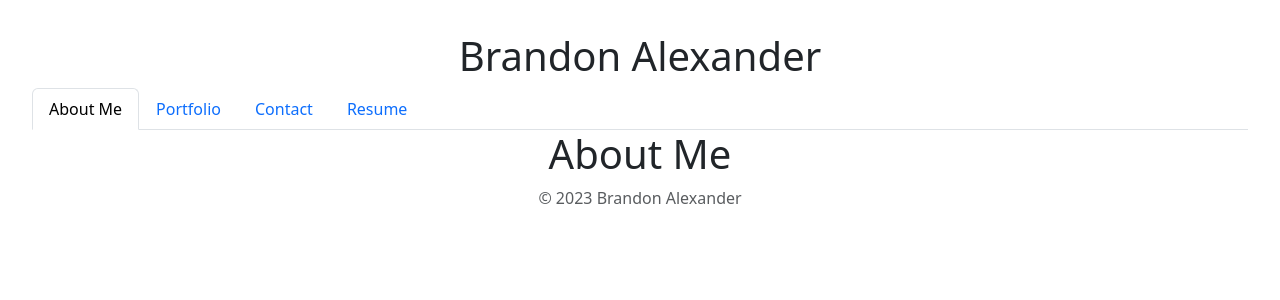
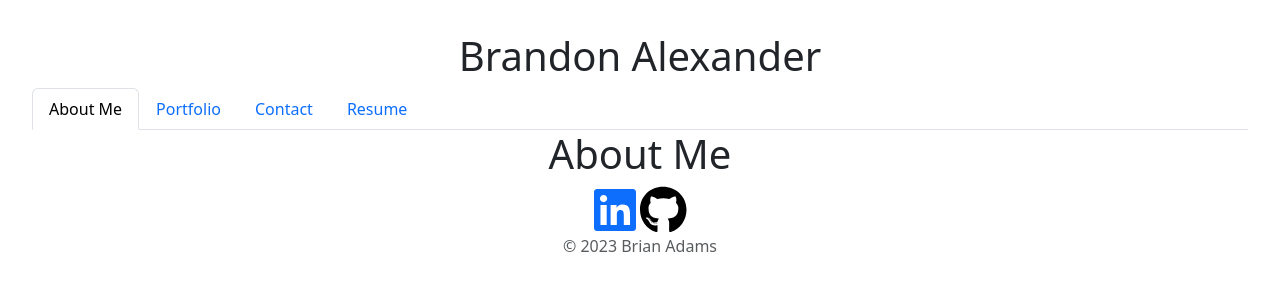
Before and after one commit to BDA2013/bdaReactPortfolio, a React (Vite) app: page / in a window 1280 px wide. Shown: the top 300 px of the page. Built offline with nearby package versions, Linux system fonts and the light colour scheme.

Commit message:
Added logos

```diff
--- a/package.json
+++ b/package.json
@@ -10,7 +10,13 @@
     "preview": "vite preview"
   },
   "dependencies": {
+    "@fortawesome/fontawesome-free": "^6.4.2",
+    "@fortawesome/fontawesome-svg-core": "^6.4.2",
+    "@fortawesome/free-brands-svg-icons": "^6.4.2",
+    "@fortawesome/free-solid-svg-icons": "^6.4.2",
+    "@fortawesome/react-fontawesome": "^0.2.0",
     "bootstrap": "^5.3.2",
+    "fortawesome": "^0.0.1-security",
     "react": "^18.2.0",
     "react-dom": "^18.2.0",
     "react-router-dom": "^6.16.0"
--- a/src/App.jsx
+++ b/src/App.jsx
@@ -2,6 +2,9 @@ import './App.css'
 import { Outlet } from 'react-router-dom'
 import Header from './components/Header'
 import Footer from './components/Footer'
+import initFontAwesome from './utils/initFontAwesome'
+
+initFontAwesome();
 
 function App() {
   return (
--- a/src/components/Footer.jsx
+++ b/src/components/Footer.jsx
@@ -1,10 +1,23 @@
+import { FontAwesomeIcon } from '@fortawesome/react-fontawesome'
+
 const currentYear = new Date().getFullYear();
+
+const LinkedInIcon = <FontAwesomeIcon icon={["fab", "linkedin"]} size='3x' />
+const linkedInUrl = "https://www.linkedin.com/in/bda2013";
+
+const gitHubIcon = <FontAwesomeIcon icon={['fab', 'github']} size='3x' color='black'/>
+const gitHubUrl = "https://github.com/BDA2013";
 
 export default function Footer() {
     return (
         <footer className="footer">
             <div className="container">
-                <span className="text-muted">© {currentYear} Brandon Alexander</span>
+            <a href={linkedInUrl} target="_blank" rel="noreferrer">{LinkedInIcon}</a>
+            &nbsp;
+            <a href={gitHubUrl} target="_blank" rel="noreferrer">{gitHubIcon}</a>
+            </div>
+            <div className="container">
+                <span className="text-muted">© {currentYear} Brian Adams</span>
             </div>
         </footer>
     );
--- /dev/null
+++ b/src/utils/initFontAwesome.jsx
@@ -0,0 +1,7 @@
+import { library } from "@fortawesome/fontawesome-svg-core";
+import {fab, faLinkedin, faGithub} from "@fortawesome/free-brands-svg-icons";
+
+function initFontAwesome() {
+    library.add(fab, faLinkedin, faGithub);
+}
+export default initFontAwesome;
```
Also changed, not shown: 1 other file (tests, documents, lock files or other folders).
